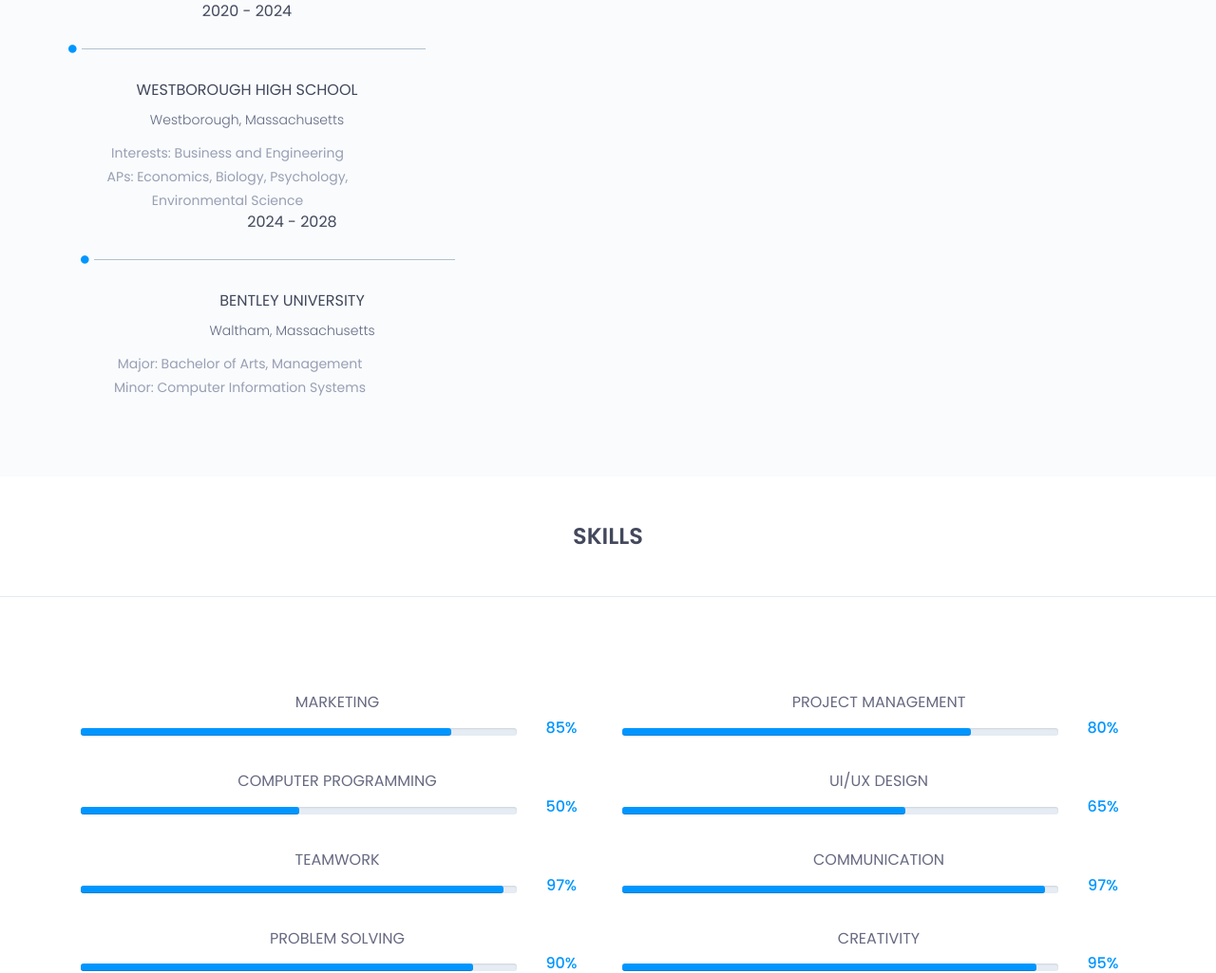
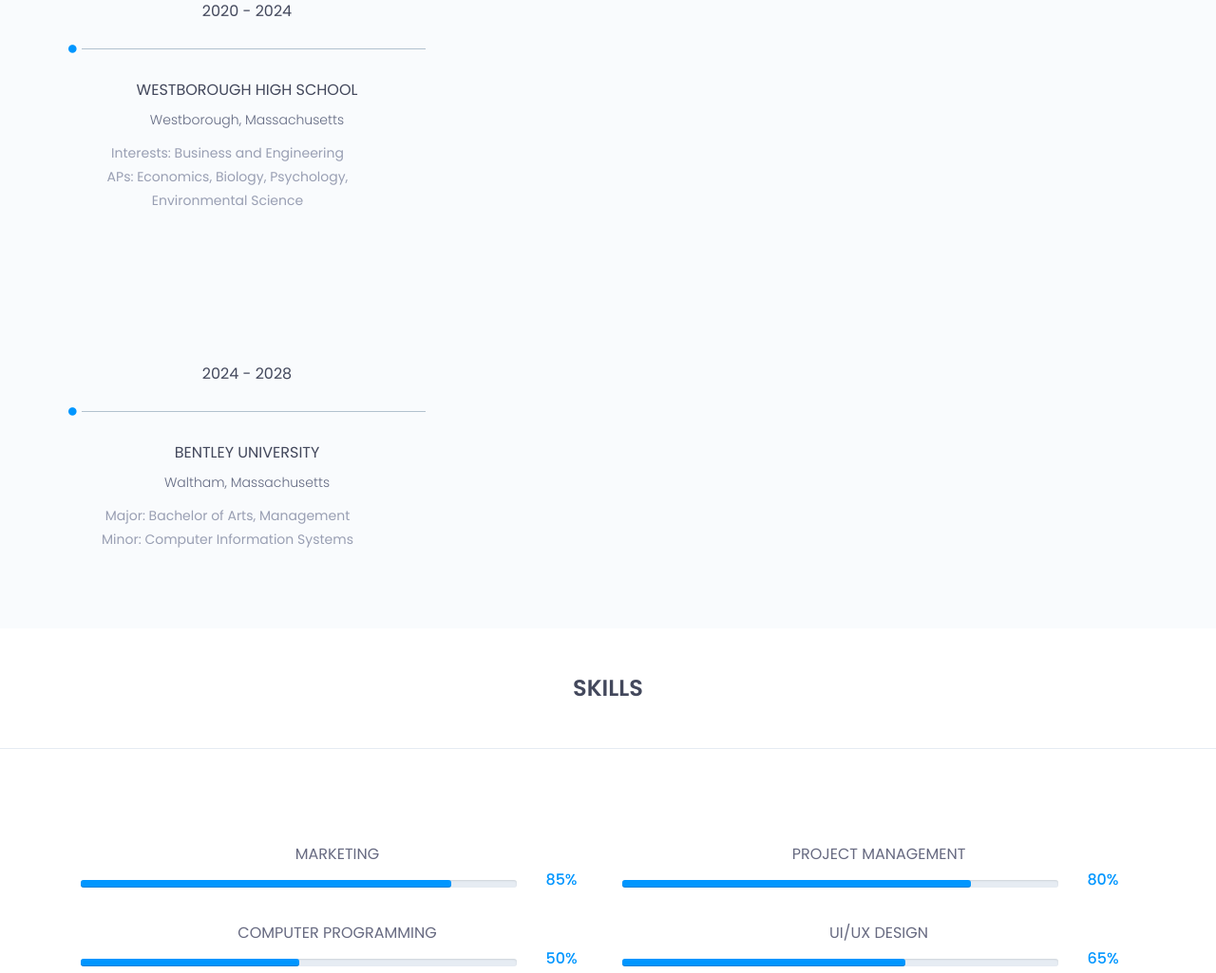
Before and after one commit to vikunthanand/vikunthanand.github.io, a plain HTML site: page index.html in a window 1280 px wide. Shown: the part 1891-2916 px from the top of the page at 95% size. Drawn offline with nearby package versions, Linux system fonts and the light colour scheme.

Commit message:
Update index.html

```diff
--- a/index.html
+++ b/index.html
@@ -211,8 +211,10 @@
 							</div>
 						</div>
 					</div>
+				</div>
+					<div class="education-horizontal-timeline">
 						<div class="row">
-						<div class="col-sm-5">
+							<div class="col-sm-4">
 								<div class="single-horizontal-timeline">
 									<div class="experience-time">
 										<h2>2024 - 2028</h2>
```
Lines whose indentation alone changed are shown as unchanged.
